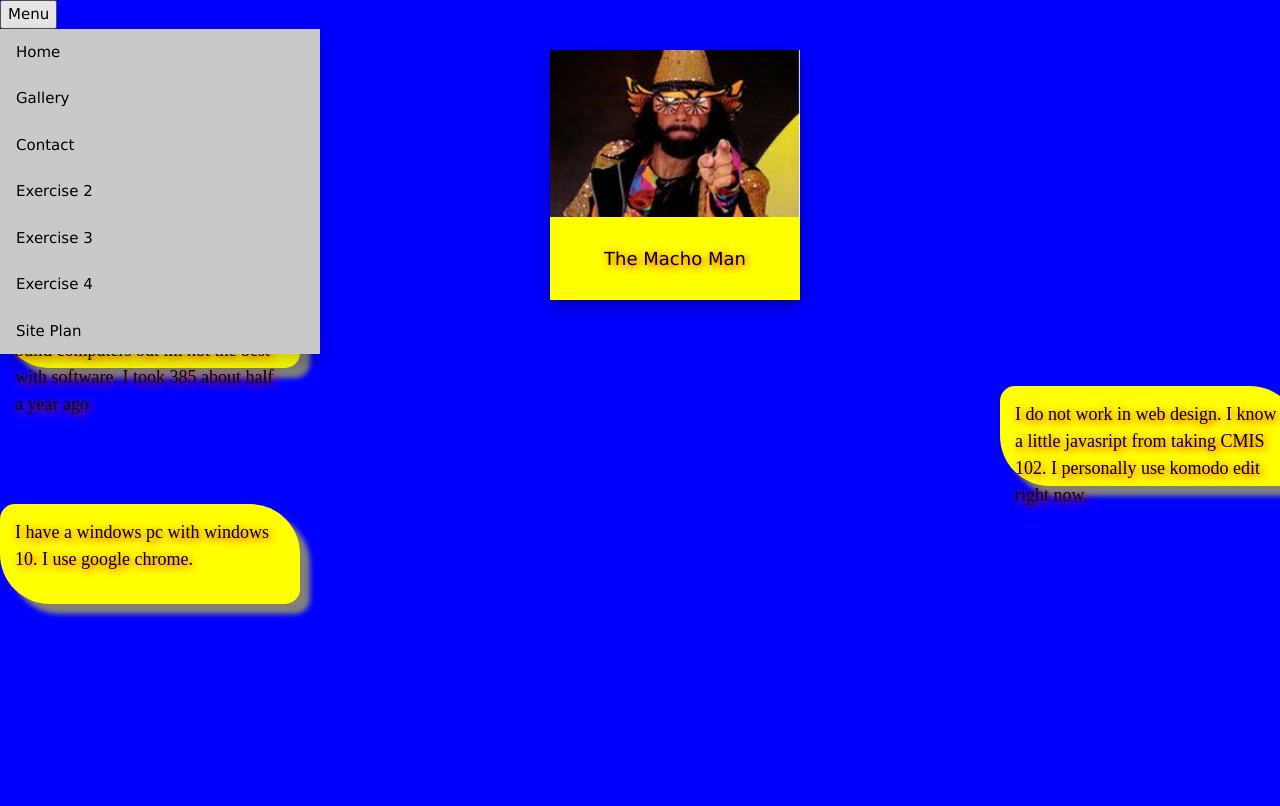
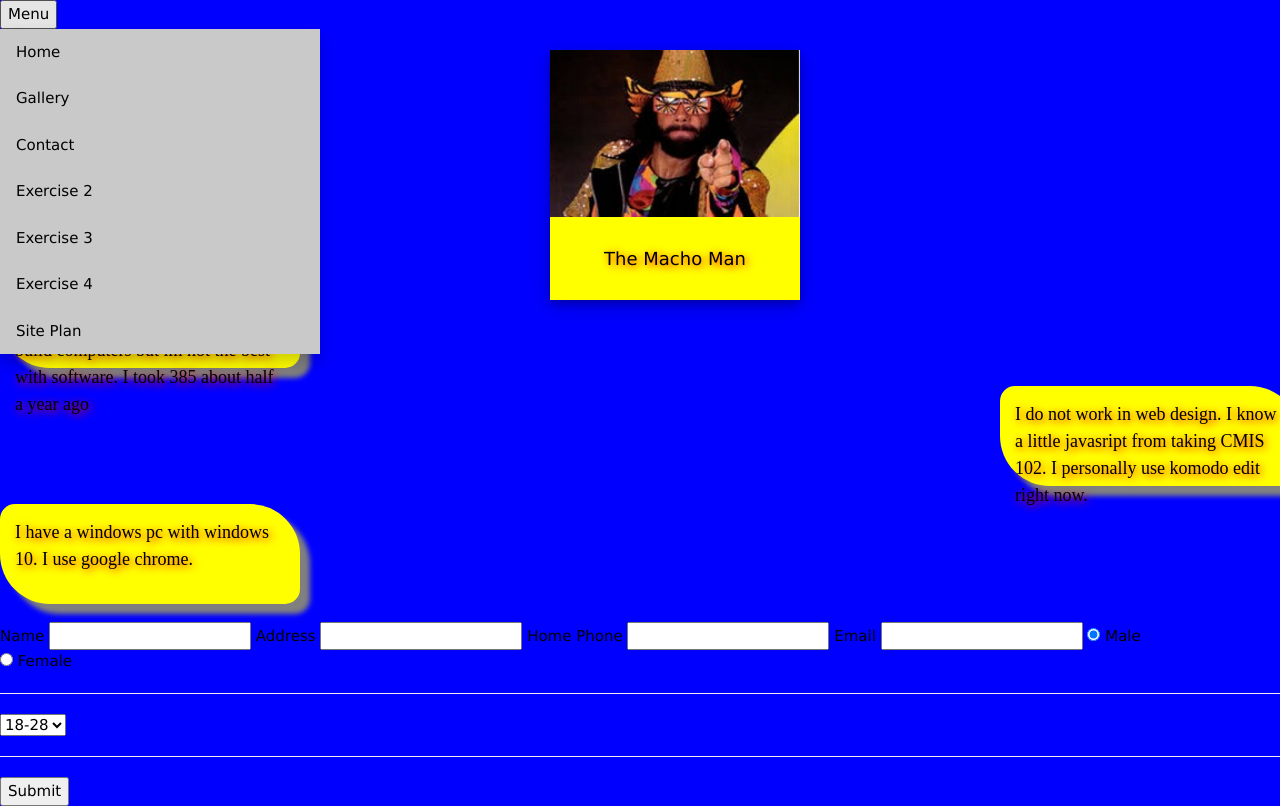
Before and after one commit to Domonos/Domonos.github.io, a plain HTML site: page index.html in a window 1280 px wide. Drawn offline with nearby package versions, Linux system fonts and the light colour scheme.

Commit message:
form
fom

```diff
--- a/index.html
+++ b/index.html
@@ -33,5 +33,26 @@
   <p id="shadow-box2">I do not work in web design. I know a little javasript from taking CMIS 102. I personally use komodo edit right now.</p>
   <p id="shadow-box3">I have a windows pc with windows 10. I use google chrome.</p>
 </div>
+<form>
+  <label for="fname">Name</label>
+  <input type="text" id="fname" name="fname">
+  <label for="Address">Address</label>
+  <input type="text" id="Address" name="Address">
+  <label for="fname">Home Phone</label>
+  <input type="text" id="HomePhone" name="HomePhone">
+  <label for="Email">Email</label>
+  <input type="text" id="Email" name="Email">
+  <input type="radio" name="gender" value="male" checked> Male<br>
+  <input type="radio" name="gender" value="female"> Female<br>
+  <hr>
+  <select id="country" name="country">
+    <option value="age1">18-28</option>
+    <option value="age2">29-40</option>
+    <option value="age3">41+</option>
+  </select>
+  <hr>
+  <input type="submit" value="Submit">
+
+</form>
 </body>
 </html>
```
